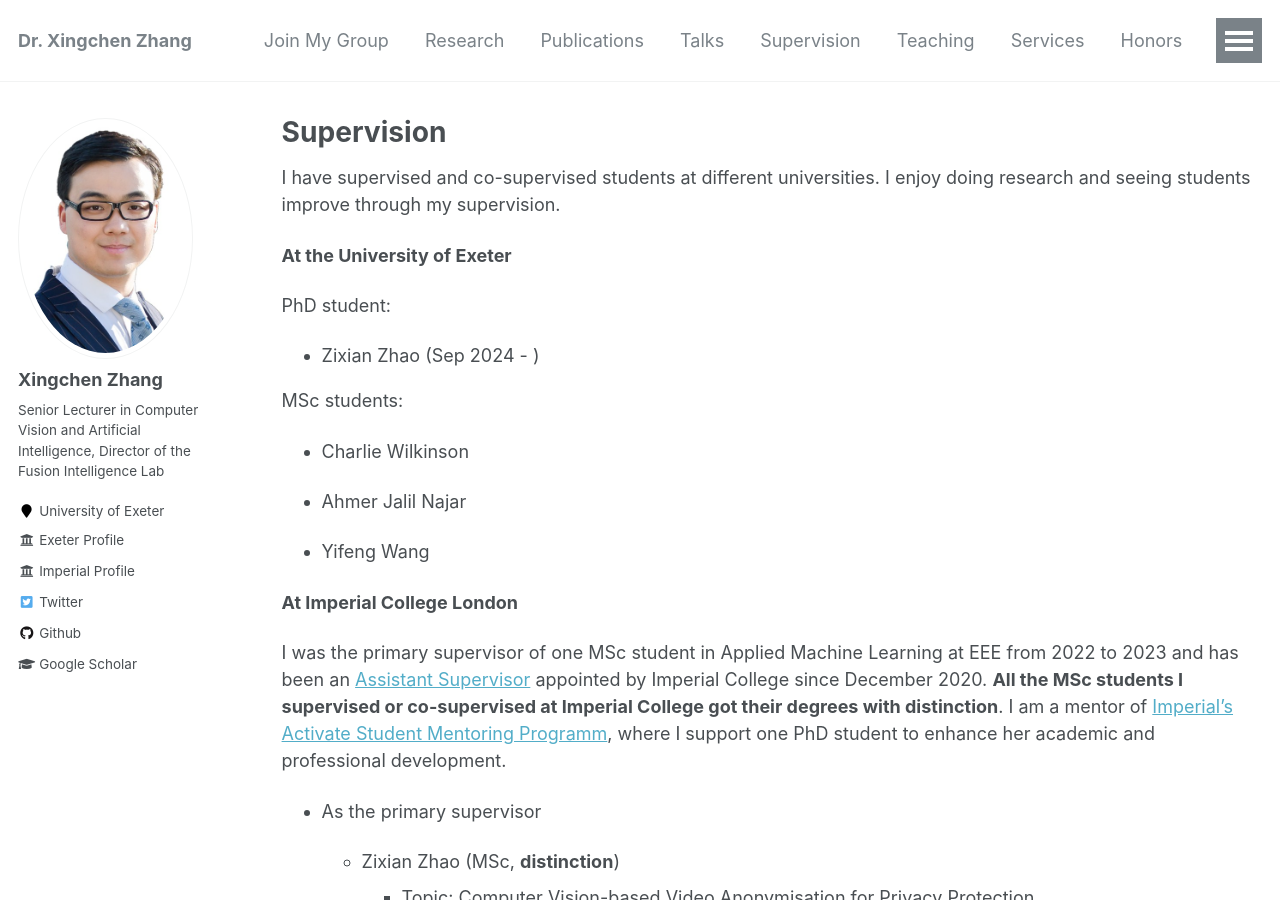
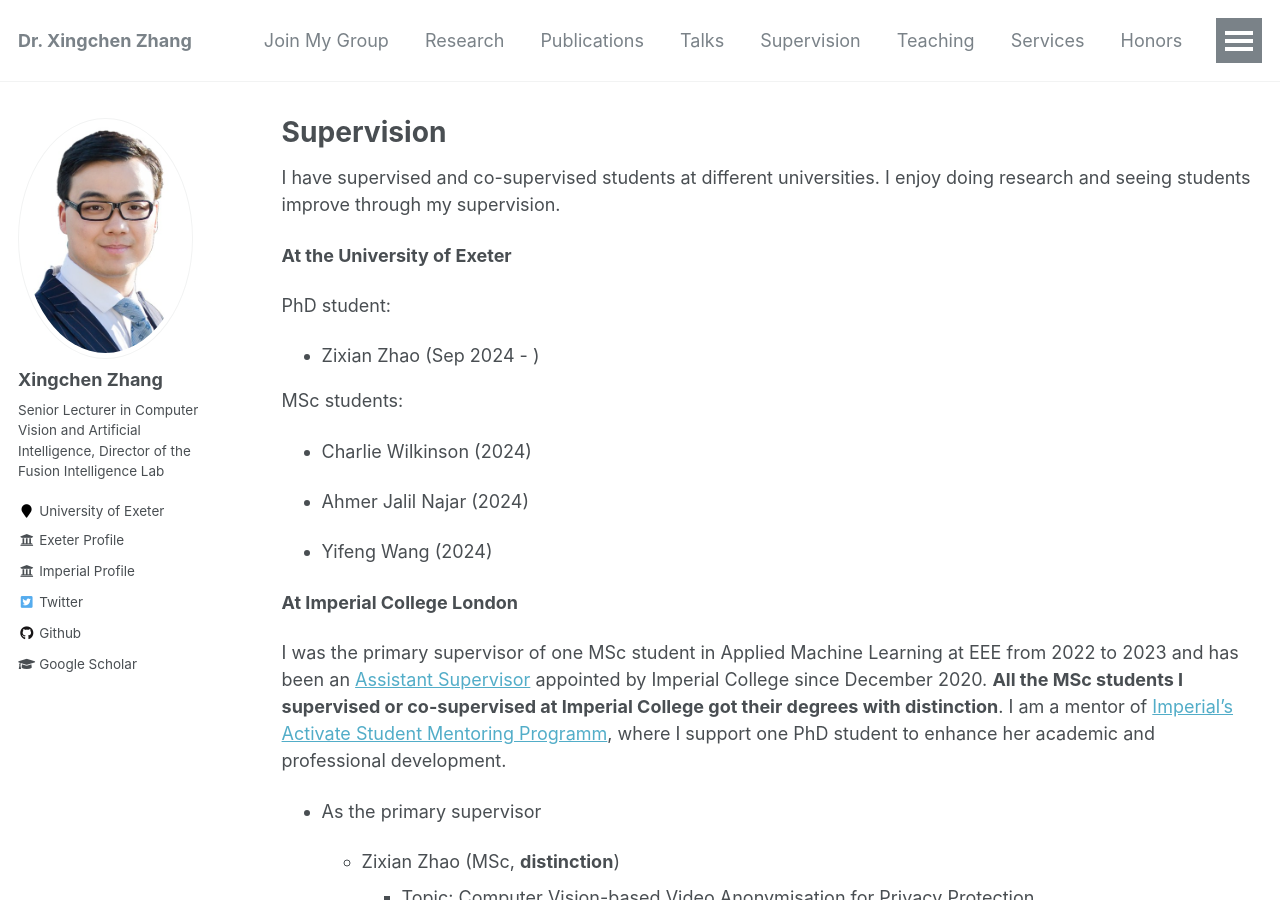
Before and after one commit to xingchenzhang/xingchenzhang.github.io, a Jekyll site: the page built from _pages/supervision.md, in a window 1280 px wide and 900 px high. Built offline with Jekyll 4.4.1, drawn with Linux system fonts in a browser that asks for light colours.

Commit message:
update teaching and supervision

```diff
--- a/_pages/supervision.md
+++ b/_pages/supervision.md
@@ -16,11 +16,11 @@ PhD student:
 
 MSc students:
 
-- Charlie Wilkinson
+- Charlie Wilkinson (2024)
 
-- Ahmer Jalil Najar
+- Ahmer Jalil Najar (2024)
 
-- Yifeng Wang
+- Yifeng Wang (2024)
 
 **At Imperial College London**
 
```
Also changed, not shown: _pages/teaching.md (+1 -1 lines).
